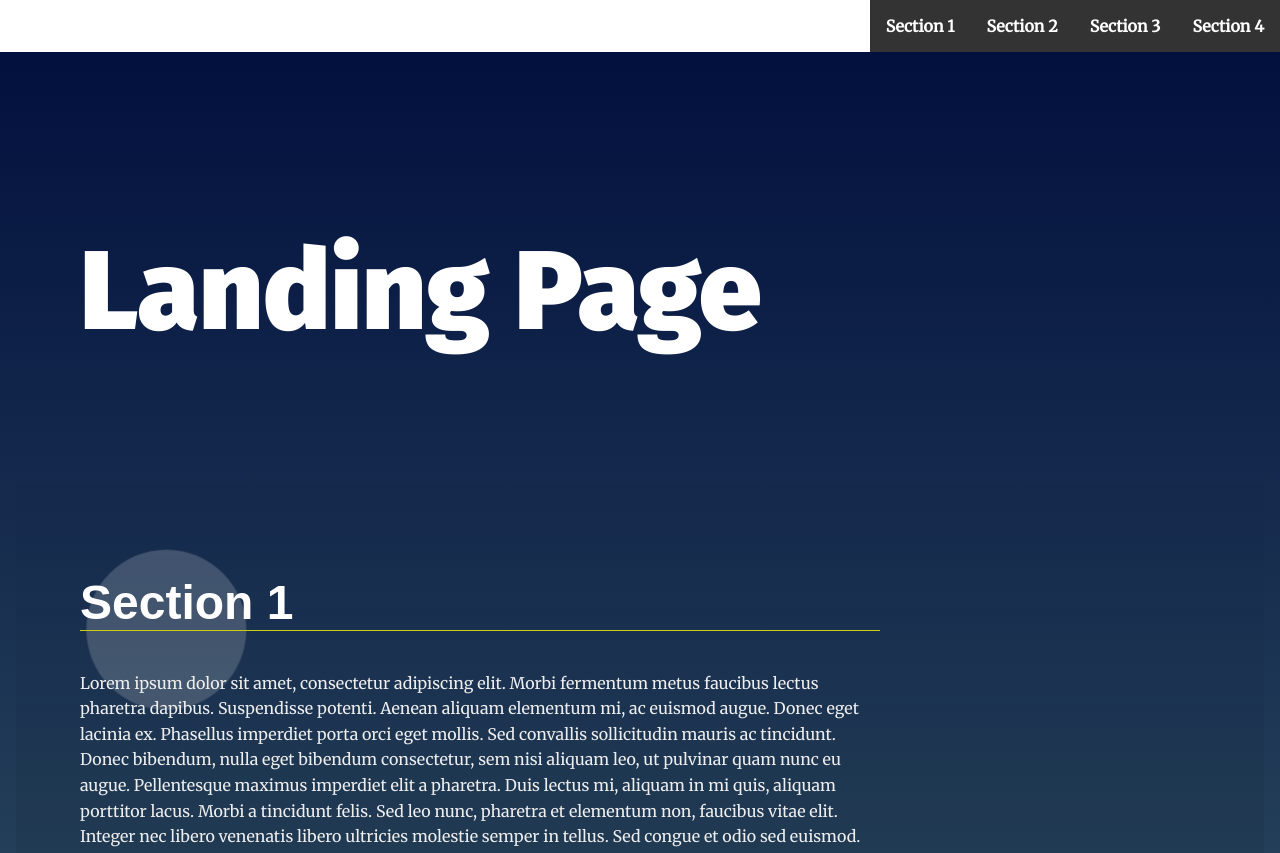
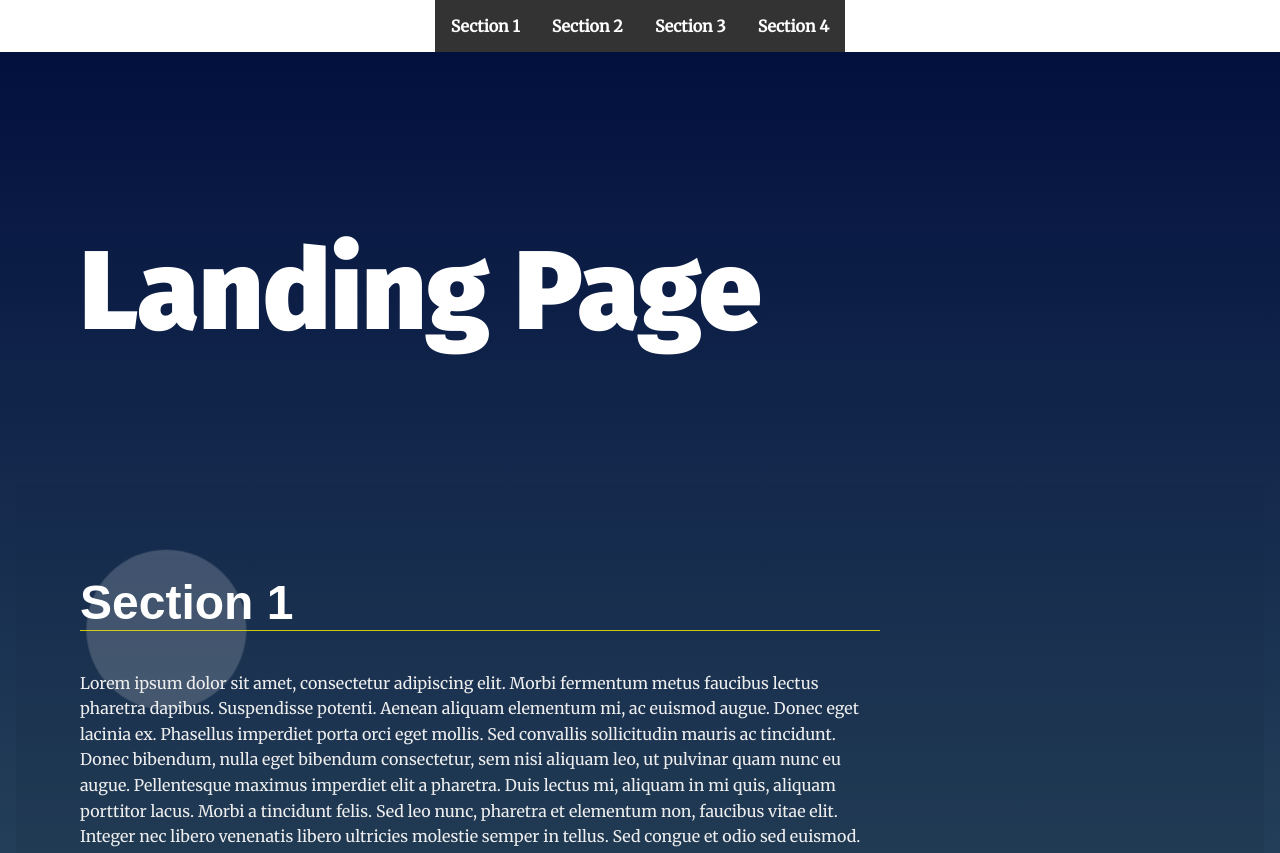
Before and after one commit to yarahamdy/Egypt-popular-cites, a plain HTML site: page index.html in a window 1280 px wide. Shown: the top 853 px of the page. Drawn offline with Linux system fonts and the light colour scheme.

Commit message:
fix: change menu location to center

```diff
--- a/css/styles.css
+++ b/css/styles.css
@@ -67,7 +67,7 @@ section {
 .navbar__menu ul {
     padding-left: 0;
     margin: 0;
-    text-align: right;
+    text-align: center;
 }
 
 .navbar__menu li {
--- a/index.html
+++ b/index.html
@@ -4,7 +4,7 @@
   <meta charset="UTF-8">
   <meta name="viewport" content="width=device-width, initial-scale=1.0">
   <meta http-equiv="X-UA-Compatible" content="ie=edge">
-  <title>Manipulating the DOM</title>
+  <title>Manipulating the DOM By Yara Hamdy</title>
   <!-- Load Google Fonts -->
   <link href="https://fonts.googleapis.com/css?family=Fira+Sans:900|Merriweather&display=swap" rel="stylesheet">  <!-- Load Styles -->
   <link href="css/styles.css" rel="stylesheet">
--- a/js/app.js
+++ b/js/app.js
@@ -19,7 +19,7 @@
  */
 
 
-const menuElement = document.getElementById("navbar__list");
+const menuElement = document.getElementById('navbar__list');
 const backToTopButton = document.querySelector('.back-to-top');
 const sections = document.getElementsByTagName('section');
 
@@ -28,6 +28,11 @@ const sections = document.getElementsByTagName('section');
  * Start Helper Functions
  *
  */
+
+function isAtTopOfPage(location) {
+    return document.body.scrollTop > location || document.documentElement.scrollTop > location
+
+}
 
 
 /**
@@ -43,9 +48,9 @@ const sections = document.getElementsByTagName('section');
  */
 
 for (let section of sections) {
-    const li = document.createElement("li");
-    const a = document.createElement("a");
-    a.className = "menu__link";
+    const li = document.createElement('li');
+    const a = document.createElement('a');
+    a.className = 'menu__link';
     a.textContent = section.getAttribute('data-nav');
     a.setAttribute('id', `menu_id_${section.id}`);
     li.appendChild(a);
@@ -56,7 +61,7 @@ for (let section of sections) {
  * I listen on scroll and use getBoundingClientRect to calculate wither the section
  * is being entirely viewed
  */
-document.addEventListener('scroll', function (ev) {
+document.addEventListener('scroll', () => {
     for (let section of sections) {
         const {top, bottom} = section.getBoundingClientRect();
         if (top >= 0 && bottom < window.innerHeight) {
@@ -76,10 +81,10 @@ document.addEventListener('scroll', function (ev) {
         }
     }
 
-    if (document.body.scrollTop > 60 || document.documentElement.scrollTop > 60) {
-        backToTopButton.style.display = "block";
+    if (isAtTopOfPage(60)) {
+        backToTopButton.style.display = 'block';
     } else {
-        backToTopButton.style.display = "none";
+        backToTopButton.style.display = 'none';
     }
 });
 
@@ -90,44 +95,32 @@ document.addEventListener('scroll', function (ev) {
  *scroll into view instead of scroll to for easier code§
  * https://developer.mozilla.org/en-US/docs/Web/API/Element/scrollIntoView
  */
-menuElement.addEventListener('click', function (ev) {
+menuElement.addEventListener('click', (ev) => {
     const section = document.querySelector(`section[data-nav='${ev.target.textContent}']`);
-    section.scrollIntoView({behavior: "smooth"})
-
+    section.scrollIntoView({behavior: 'smooth'})
 });
 
 
 /**
  * add event listener to scroll to top
  */
-backToTopButton.addEventListener('click', function () {
+backToTopButton.addEventListener('click', () => {
     window.scrollTo({
         top: 0,
-        behavior: "smooth",
+        behavior: 'smooth',
     })
 });
 
 let menuHideTimeOut;
 
-
-document.addEventListener('scroll', function (ev) {
+document.addEventListener('scroll', () => {
     menuElement.hidden = false;
     clearTimeout(menuHideTimeOut);
 
-    menuHideTimeOut = setTimeout(function () {
-        if (document.body.scrollTop > 60 || document.documentElement.scrollTop > 60) {
+    menuHideTimeOut = setTimeout(() => {
+        if (isAtTopOfPage(60)) {
             menuElement.hidden = true;
         }
     }, 4000);
 
-})
-
-/**
- *
- * git init
- git add README.md
- git commit -m "first commit"
- git branch -M main
- git remote add origin https://github.com/yarahamdy/landing-page.git
- git push -u origin main
- */
+});
```
